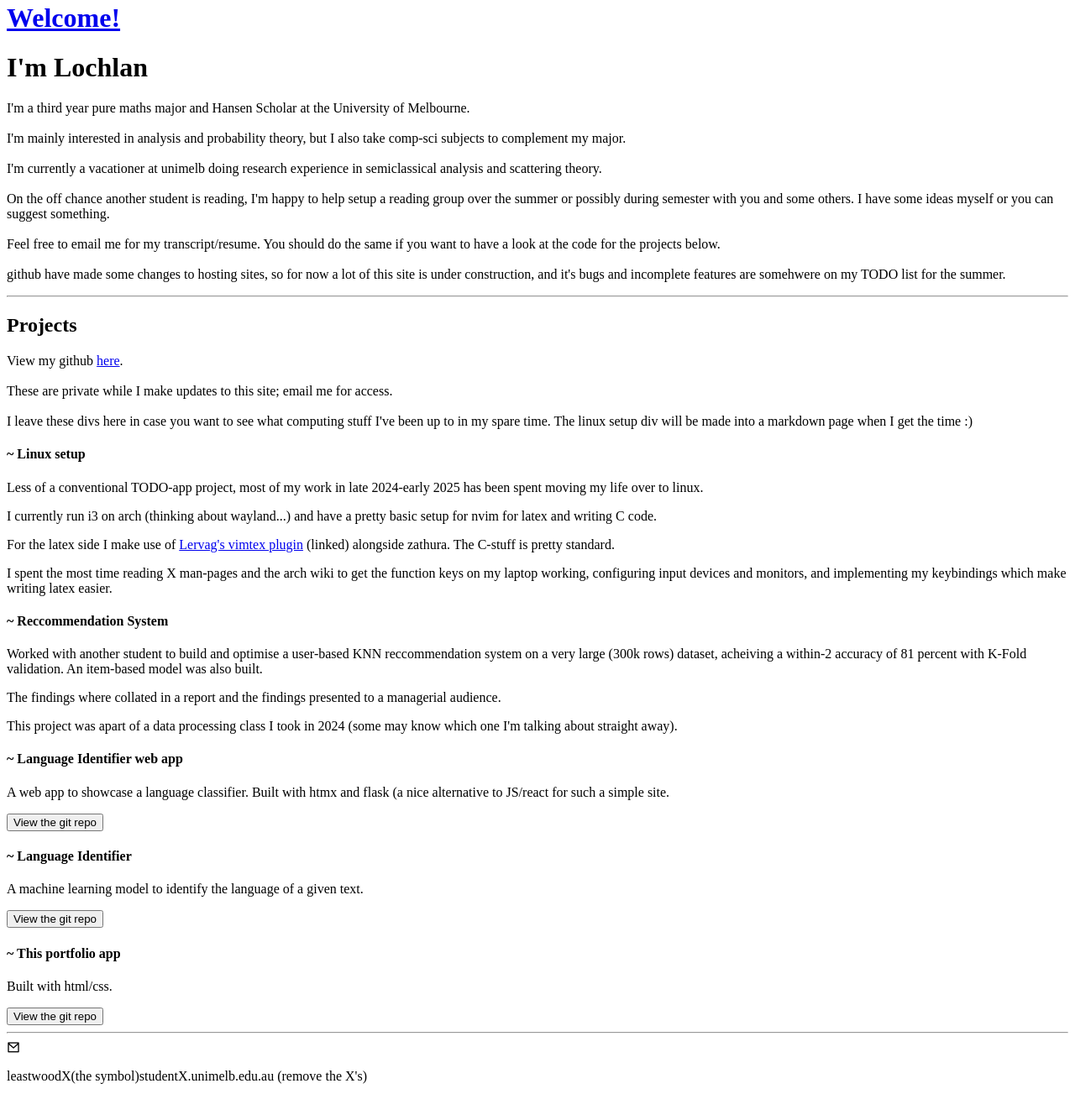
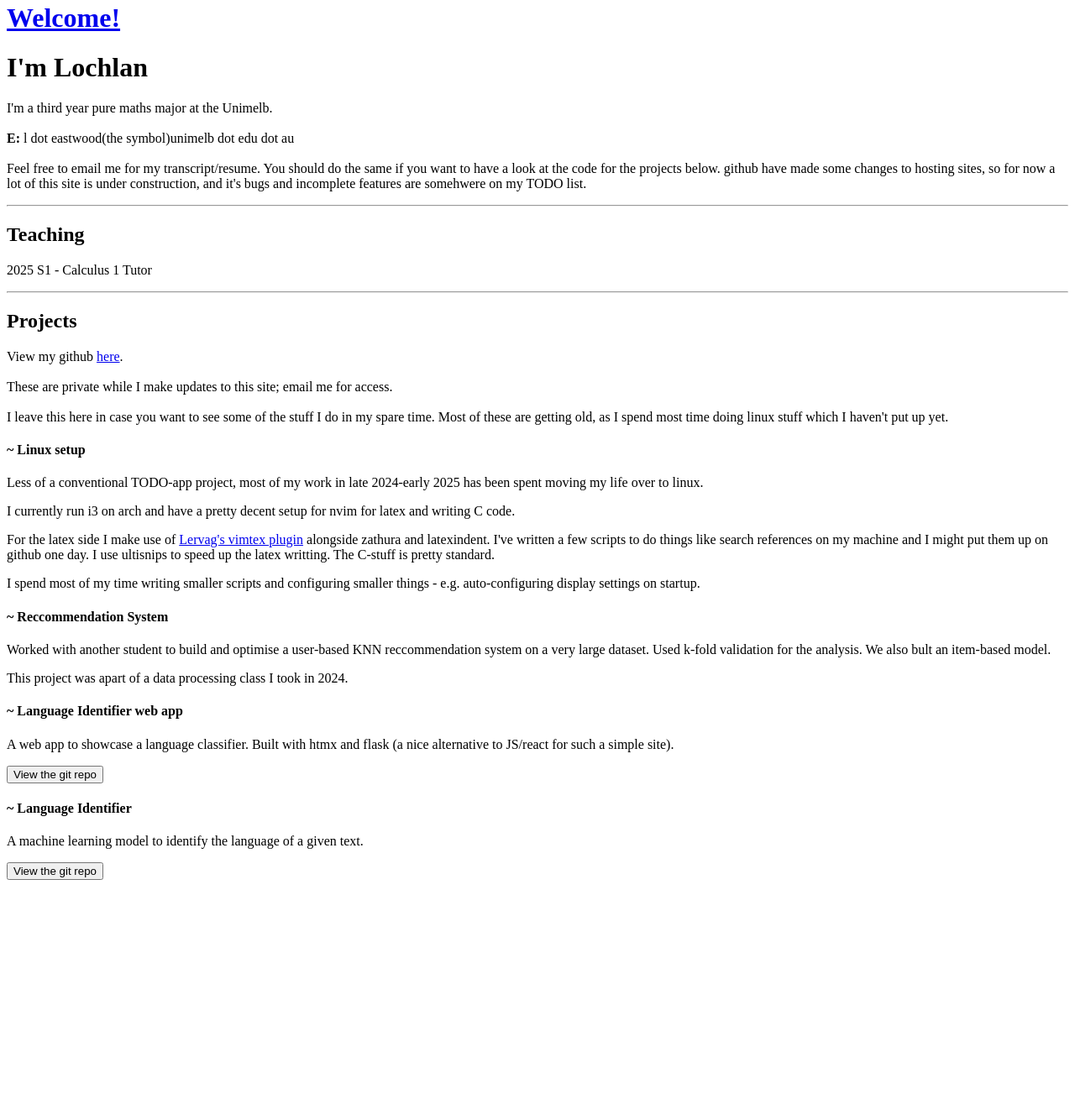
Before and after one commit to LochlanTresize/Personal-Portfolio, a plain HTML site: page index.html in a window 1280 px wide. Shown: the part 18-1346 px from the top of the page at 84% size. After the commit the page ends 1074 px from the top, so only its background shows below. Drawn offline with nearby package versions, Linux system fonts and the light colour scheme; a script that the page names is missing.

Commit message:
On branch master Your branch is up to date with 'origin/master'.
Changes to be committed:
modified:   index.html

Added teaching section. Modified a lot of wording I wasn't happy with.
Got rid of a few sections too. Just want this to be a simple site.

```diff
--- a/index.html
+++ b/index.html
@@ -25,20 +25,14 @@
     <header class="container">
         <div class="content">
             <h1>I'm Lochlan</h1>
-            <p>I'm a third year pure maths major and Hansen Scholar at the University of Melbourne.
-            <br>
-            <br>
-            I'm mainly interested in analysis and probability theory, but I also take comp-sci subjects to complement my major.
-            <br><br>
-            I'm currently a vacationer at unimelb doing research experience in semiclassical analysis and scattering theory.
-            <br><br>
-            On the off chance another student is reading, I'm happy to help setup a reading group over the summer or possibly during semester with you and some others. I have some ideas myself or you can suggest something.
+            <p>I'm a third year pure maths major at the Unimelb.
+            <!-- <br><br> -->
+            <!-- <b>Currently reading:</b> From Calculus to Cohomology - Madsen & Tornehave -->
 
+            <br><br><b>E:</b> l dot eastwood(the symbol)unimelb dot edu dot au
             <br><br>
             Feel free to email me for my transcript/resume. You should do the same if you want to have a look at the code for the projects below.
-
-            <br><br>
-            github have made some changes to hosting sites, so for now a lot of this site is under construction, and it's bugs and incomplete features are somehwere on my TODO list for the summer.
+            github have made some changes to hosting sites, so for now a lot of this site is under construction, and it's bugs and incomplete features are somehwere on my TODO list.
             </p>
         </div>
     </header>
@@ -47,35 +41,44 @@
 
 
         <hr>
+        <section class="container">
+            <h2 class="header">
+                Teaching
+            </h2>
+            <p>
+                2025 S1 - Calculus 1 Tutor
+            </p>
+        </section>
+
+        <hr>
     <section class="container">
         <h2 class="header">Projects</h2>
             <p class="viewall">View my github <a href="https://github.com/LochlanTresize">here</a>. <br></br>These are private while I make updates to this site; email me for access.
             <br><br>
-            I leave these divs here in case you want to see what computing stuff I've been up to in my spare time. The linux setup div will be made into a markdown page when I get the time :)</p>
+                I leave this here in case you want to see some of the stuff I do in my spare time. Most of these are getting old, as I spend most time doing linux stuff which I haven't put up yet.
+            </p>
         <div class="projects">
             <div class="card">
             <h4> ~ Linux setup</h4>
             <p>Less of a conventional TODO-app project, most of my work in late 2024-early 2025 has been spent moving my life over to linux.</p>
 
-                    <p>I currently run i3 on arch (thinking about wayland...) and have a pretty basic setup for nvim for latex and writing C code.</p>
+                    <p>I currently run i3 on arch and have a pretty decent setup for nvim for latex and writing C code.</p>
 
-                    <p>For the latex side I make use of <a href="https://github.com/lervag/vimtex">Lervag's vimtex plugin</a> (linked) alongside zathura. The C-stuff is pretty standard.</p>
+                    <p>For the latex side I make use of <a href="https://github.com/lervag/vimtex">Lervag's vimtex plugin</a> alongside zathura and latexindent. I've written a few scripts to do things like search references on my machine and I might put them up on github one day. I use ultisnips to speed up the latex writting. The C-stuff is pretty standard.</p>
 
-                    <p>I spent the most time reading X man-pages and the arch wiki to get the function keys on my laptop working, configuring input devices and monitors, and implementing my keybindings which make writing latex easier.</p>
+                    <p>I spend most of my time writing smaller scripts and configuring smaller things - e.g. auto-configuring display settings on startup.</p>
 
             </div>
             <div class="card">
             <h4> ~ Reccommendation System</h4>
-            <p>Worked with another student to build and optimise a user-based KNN reccommendation system on a very large (300k rows) dataset, acheiving a within-2 accuracy of 81 percent with K-Fold validation. An item-based model was also built.</p>
+            <p>Worked with another student to build and optimise a user-based KNN reccommendation system on a very large dataset. Used k-fold validation for the analysis. We also bult an item-based model.</p>
 
-            <p>The findings where collated in a report and the findings presented to a managerial audience.</p>
-
-            <p>This project was apart of a data processing class I took in 2024 (some may know which one I'm talking about straight away).</p>
+            <p>This project was apart of a data processing class I took in 2024.</p>
             </div>
 
             <div class="card">
             <h4> ~ Language Identifier web app</h4>
-            <p>A web app to showcase a language classifier. Built with htmx and flask (a nice alternative to JS/react for such a simple site.</p>
+            <p>A web app to showcase a language classifier. Built with htmx and flask (a nice alternative to JS/react for such a simple site).</p>
             <!-- <button type="submit" onclick="location.href='https://classifier-app-m9uo.onrender.com/'" class="btn11" download>View the web app</button> -->
             <button type="submit" onclick="location.href='https://github.com/LochlanTresize'" class="btn12">View the git repo</button>
             </div>
@@ -85,25 +88,18 @@
             <p>A machine learning model to identify the language of a given text.</p>
             <button type="submit" onclick="location.href='https://github.com/LochlanTresize'" class="btn12">View the git repo</button>
             </div>
-
-
-            <div class="card">
-            <h4> ~ This portfolio app</h4>
-            <p>Built with html/css.</p>
-            <button type="submit" onclick="location.href='https://github.com/LochlanTresize/Personal-Portfolio'" class="btn2">View the git repo</button>
-            </div>
         </div>
     </section>
 
 
-        <hr>
-    <footer class="container">
-        <div class="column">
-            <div class="contact"><i class="ri-mail-line"></i>
-                    <p>leastwoodX(the symbol)studentX.unimelb.edu.au (remove the X's)</p></div>
-                <br>
-        </div>
-    </footer>
+    <!--     <hr> -->
+    <!-- <footer class="container"> -->
+    <!--     <div class="column"> -->
+    <!--         <div class="contact"><i class="ri-mail-line"></i> -->
+    <!--                 <p>l dot eastwood(the symbol)unimelb dot edu dot au</p></div> -->
+    <!--             <br> -->
+    <!--     </div> -->
+    <!-- </footer> -->
 
 
     <script src="script.js"></script>
```
